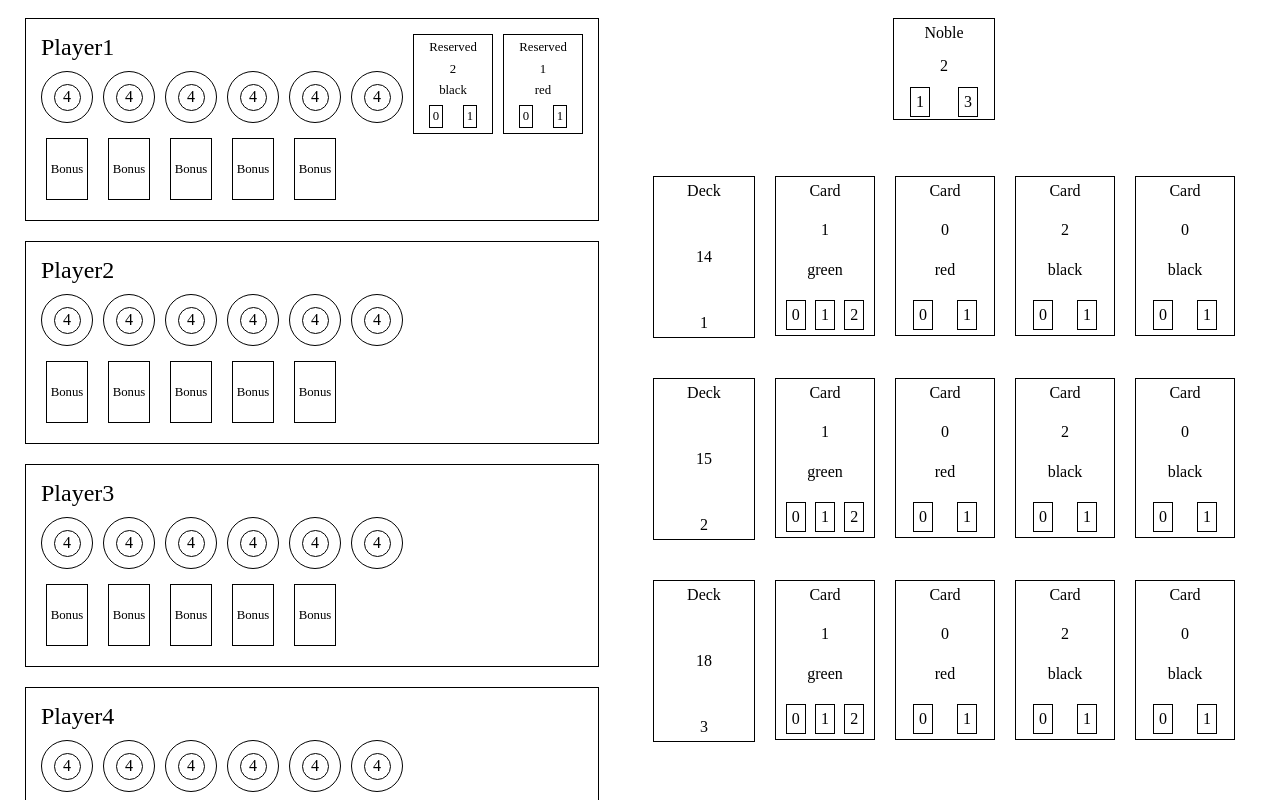
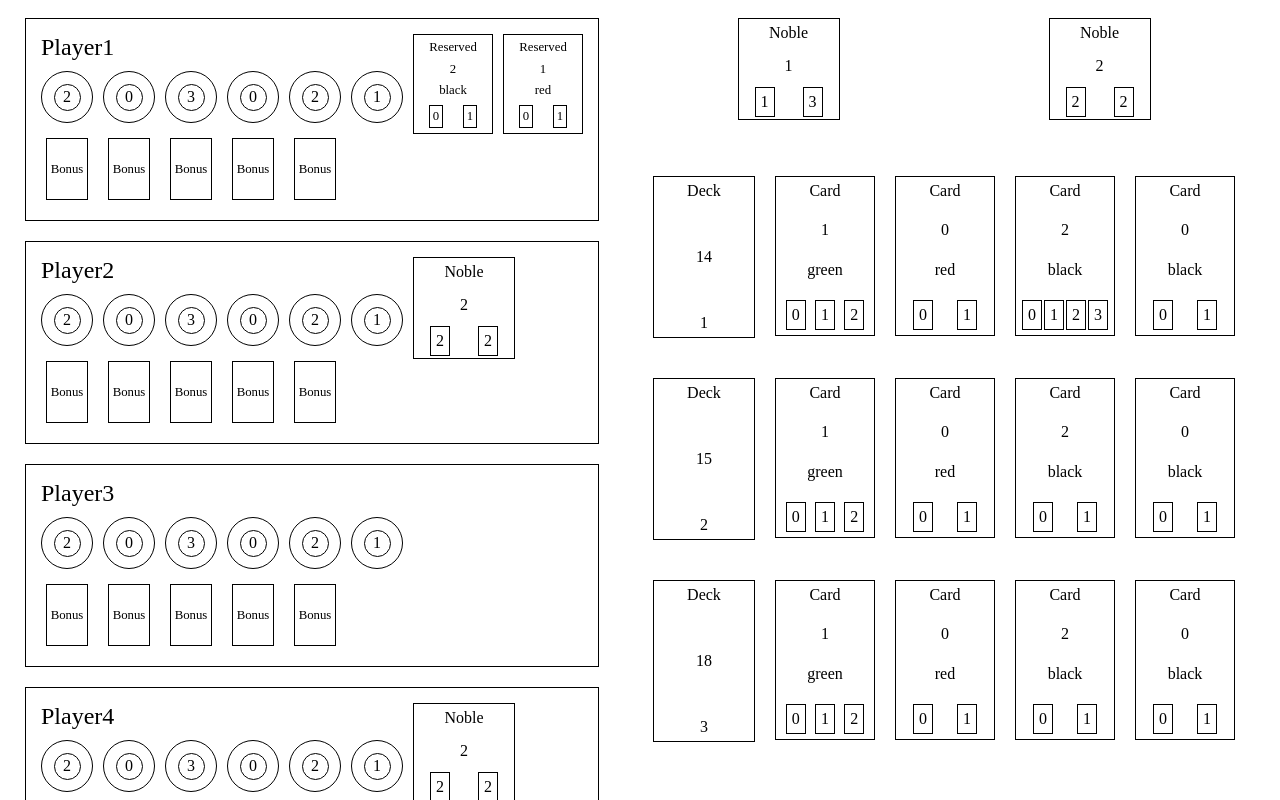
Before and after one commit to RathaR/board-games-map, a React app: page / in a window 1280 px wide. Shown: the top 800 px of the page. Built offline with nearby package versions, Linux system fonts and the light colour scheme.

Commit message:
render tokens from state

```diff
--- a/client/data.js
+++ b/client/data.js
@@ -36,7 +36,13 @@ const GAME_STATE = {
     cards: [],
   }, {
     id: 'Player2',
-    nobles: [],
+    nobles: [{
+      bonuses: {
+        [COLORS.BLACK]: 2,
+        [COLORS.GREEN]: 2
+      },
+      prestige: 2
+    }],
     reserve: [],
     tokens: {
       blue: 2,
@@ -62,7 +68,13 @@ const GAME_STATE = {
     cards: [],
   }, {
     id: 'Player4',
-    nobles: [],
+    nobles: [{
+      bonuses: {
+        [COLORS.BLACK]: 2,
+        [COLORS.GREEN]: 2
+      },
+      prestige: 2
+    }],
     reserve: [],
     tokens: {
       blue: 2,
@@ -79,6 +91,12 @@ const GAME_STATE = {
       bonuses: {
         [COLORS.RED]: 1,
         [COLORS.GREEN]: 3
+      },
+      prestige: 1
+    }, {
+      bonuses: {
+        [COLORS.BLACK]: 2,
+        [COLORS.GREEN]: 2
       },
       prestige: 2
     }],
@@ -114,7 +132,9 @@ const GAME_STATE = {
       bonus: COLORS.BLACK,
       cost: {
         white: 2,
-        black: 3,
+        red: 2,
+        green: 2,
+        blue: 3,
       }
     }, {
       level: 1,
--- a/client/scense/Game/components/Board/index.jsx
+++ b/client/scense/Game/components/Board/index.jsx
@@ -46,12 +46,13 @@ class Board extends Component {
   }
 
   renderTokens() {
+    const {board: {tokens}} = this.props;
     return (
       <div className={`${BLOCK}__tokens`}>
-        {[1,2,3,4,5,6].map(
-          (card, index) =>
+        {Object.keys(tokens).map(
+          (color, index) =>
             <div key={index} className={`${BLOCK}__token-container`}>
-              <Token />
+              <Token amount={tokens[color]} color={color} />
             </div>)}
       </div>);
   }
--- a/client/scense/Game/components/PlayerInformation/index.jsx
+++ b/client/scense/Game/components/PlayerInformation/index.jsx
@@ -12,12 +12,14 @@ class PlayerInformation extends Component {
   state = {};
 
   renderTokens() {
+    const {playerInformation: {tokens}} = this.props;
+
     return (
       <div className={`${BLOCK}__tokens`}>
-        {[1,2,3,4,5,6].map(
-          (elem, index) =>
+        {Object.keys(tokens).map(
+          (color, index) =>
             <div key={index} className={`${BLOCK}__token-container`}>
-              <Token className={`token--minimized`} />
+              <Token amount={tokens[color]} color={color} className={`token--minimized`} />
             </div>)}
       </div>)
   }
@@ -35,6 +37,7 @@ class PlayerInformation extends Component {
 
   renderReservedCards() {
     const {playerInformation: {reserve}} = this.props;
+
     return (
       <div className={`${BLOCK}__reserved-cards`}>
         {reserve.map(
--- a/client/scense/Game/components/Token/index.jsx
+++ b/client/scense/Game/components/Token/index.jsx
@@ -9,11 +9,13 @@ class Token extends Component {
   };
 
   render() {
+    const {color, amount} = this.props;
     const blocClasses = classNames(this.props.className, `${BLOCK}`);
+
     return (<div className={blocClasses}>
       <div className={`${BLOCK}__icon`}>
         <div className={`${BLOCK}__amount`}>
-          4
+          {amount}
         </div>
       </div>
     </div>);
@@ -22,6 +24,8 @@ class Token extends Component {
 
 Token.propTypes = {
   className: PropTypes.string,
+  color: PropTypes.string,
+  amount: PropTypes.number,
 };
 
 export default Token;
```
